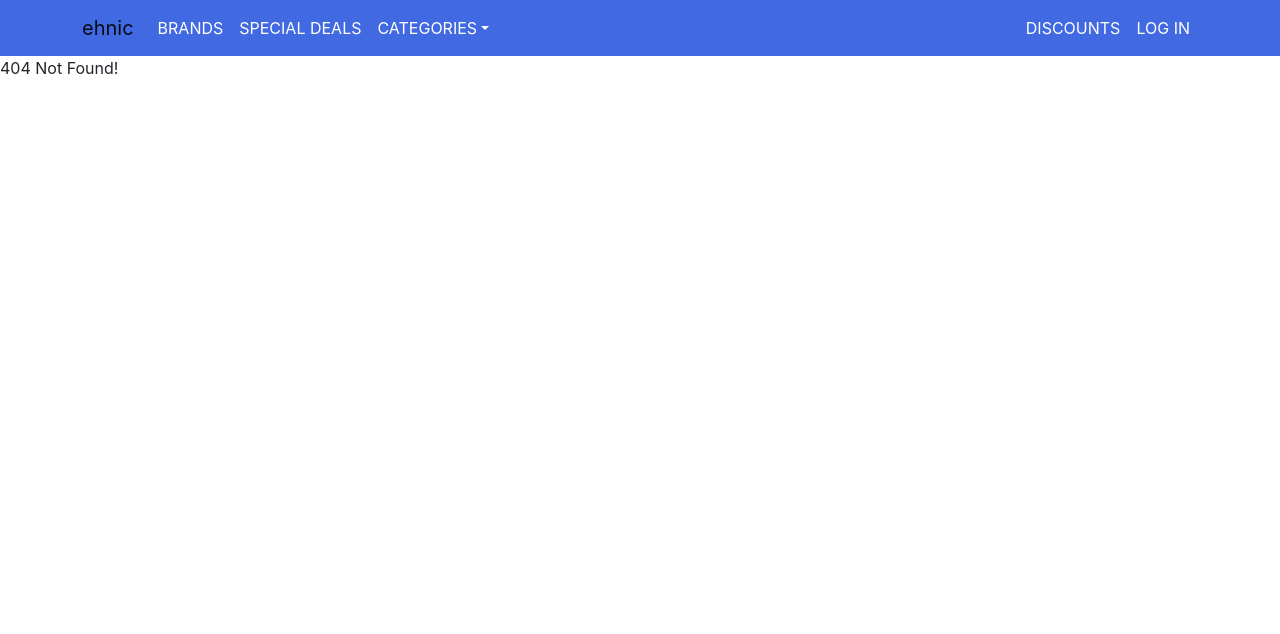
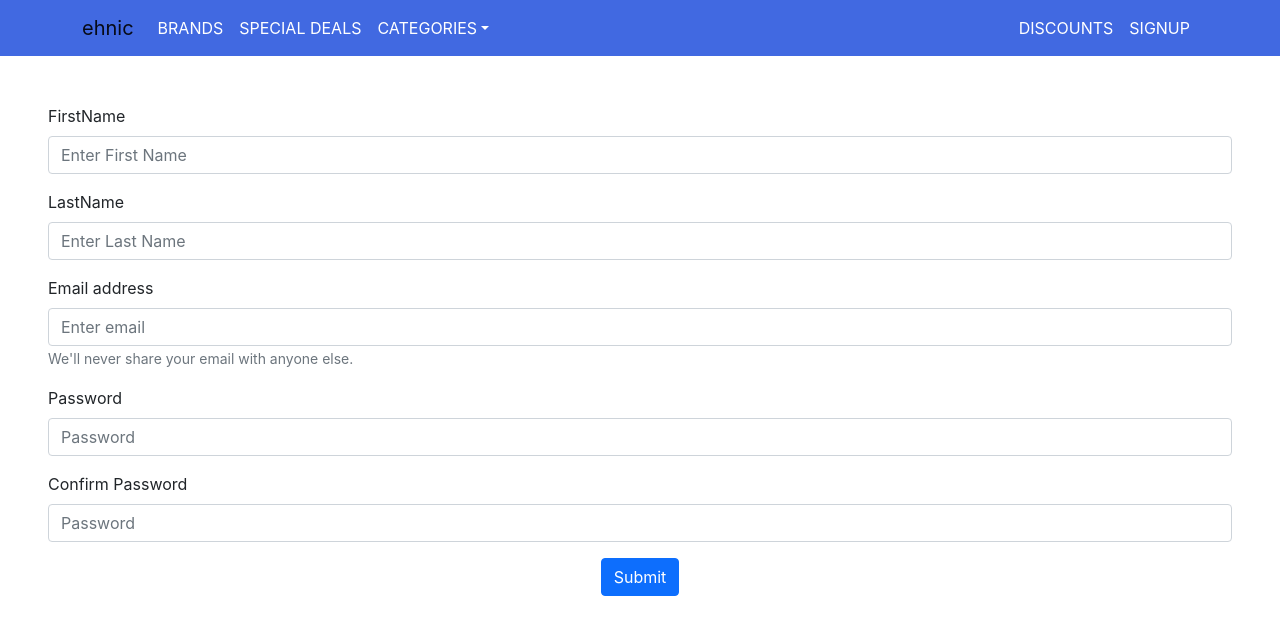
Before and after one commit to demonking15543/ethnic, a React (Create React App) app in the folder frontend/gui/: page /signup in a window 1280 px wide. Before the commit this address had no page. Shown: the top 634 px of the page. Built offline with nearby package versions, Linux system fonts and the light colour scheme.

Commit message:
signup form added

```diff
--- a/frontend/gui/src/App.js
+++ b/frontend/gui/src/App.js
@@ -3,6 +3,7 @@ import Header from './container/components/Header';
 import { BrowserRouter as Router, Switch, Route } from 'react-router-dom'; import "react-router-dom";
 import ProductList from './container/components/ProductList';
 import ProductDetail from './container/components/ProductDetail';
+import Registration from './container/components/Registration';
 
 function App() {
   return (
@@ -12,6 +13,7 @@ function App() {
       <Switch>
         <Route path="/" exact component={ProductList} />
         <Route path="/product/:productId" exact component={ProductDetail} />
+        <Route path="/signup" exact component={Registration} />
         <Route>404 Not Found!</Route>
       </Switch>
       </Router>
--- a/frontend/gui/src/container/components/Header.js
+++ b/frontend/gui/src/container/components/Header.js
@@ -2,7 +2,8 @@ import React from 'react'
 import  Navbar  from 'react-bootstrap/Navbar';
 import Container from 'react-bootstrap/Container';
 import Nav from 'react-bootstrap/Nav';
-import NavDropdown from 'react-bootstrap/NavDropdown'
+import NavDropdown from 'react-bootstrap/NavDropdown';
+import { Link  } from 'react-router-dom'
 
 const Header = () => {
     return (
@@ -25,9 +26,8 @@ const Header = () => {
     </Nav>
     <Nav>
       <Nav.Link href="#deets" className="Text-White">Discounts</Nav.Link>
-      <Nav.Link eventKey={2} href="#memes" className="Text-White">
-         Log In
-      </Nav.Link>
+      <Link to="/signup" data-rr-ui-event-key="2" className="Text-White nav-link">Signup</Link>
+
     </Nav>
   </Navbar.Collapse>
   </Container>
--- a/frontend/gui/src/container/components/Registration.js
+++ b/frontend/gui/src/container/components/Registration.js
@@ -1,61 +1,117 @@
 import React, { Component } from 'react'
+import Form from "react-bootstrap/Form";
+import Button from "react-bootstrap/Button";
+
+
 
 export default class Registration extends Component {
-    constructor(props) {
-        super(props)
+  constructor(props) {
+    super(props)
 
-        this.state = {
-            user:{
-                email:"",
-                username:"",
-                password:"",
-                name:{
-                    firstname:"",
-                    lastname:""
-                },
-                address:{
-                    city:"",
-                    street:"",
-                    number:"",
-                    zipcode:"",
-                    geoloaction:{
-                        lat: "",
-                        long:""
-                    }
-                },
-                phone: ""
-            },
-            formsubmitted:false,
-        }
-    }
+    this.state = {
+       firstname: "",
+       lastname: "",
+       email: "",
+       password: "",
+       confirmPassword:""
+    };
+    this.handleChange = this.handleChange.bind(this);
+    this.handleSubmit = this.handleSubmit.bind(this);
+
+  }
+  handleChange(e){
+    this.setState({[e.target.name]:e.target.value})
+  }
+  handleSubmit(e){
+    e.preventDefault();
+     if (this.state.password === this.state.confirmPassword){
+
+       this.setState({
+        firstname:"",
+        lastname: "",
+        email: "",
+        password:"",
+        confirmPassword:""
+       });
+
+        console.log(this.state)
+        console.log('Form has submitted');
+
+     }
+     else{
+       alert("Password and Confirm Password must be same");
+     }
+
+  }
+
 
 
 
     render() {
         return (
-            <div className="container">
-                <div className="row">
-                    <div className="col-4">
-                    <input type="email" value={email} name="email" onChange={(e) => { this.inputChange(e)} } className="form-control" placeholder="User email" />
-                        { submitted && this.state.errors.user.email.length > 0 &&  <span className='error'>{this.state.errors.user.email}</span>}
+            <Form onSubmit={this.handleSubmit}>
+              <div className="p-5">
+                <Form.Group className="mb-3" controlId="formBasicFirstName">
+                  <Form.Label>FirstName</Form.Label>
+                  <Form.Control type="text"
+                  name="firstname"
+                  value={this.state.firstname}
+                  onChange={this.handleChange}
+                  placeholder="Enter First Name" />
+                </Form.Group>
 
-                    </div>
-                    <div className="col-4">
-                    <input type="text" value={username} name="username" onChange={(e) => { this.inputChange(e)} } className="form-control" placeholder="Username" />
-                        { submitted && this.state.errors.user.username.length > 0 &&  <span className='error'>{this.state.errors.user.username}</span>}
+                <Form.Group className="mb-3" controlId="formBasicLastName">
+                  <Form.Label>LastName</Form.Label>
+                  <Form.Control type="text"
+                  name="lastname"
+                  value={this.state.lastname}
+                  onChange={this.handleChange}
 
-                    </div>
-                    <div className="col-4">
-                    <input type="password" value={password} name="password" onChange={(e) => { this.inputChange(e)} } className="form-control" placeholder="Password" />
-                        { submitted && this.state.errors.user.password.length > 0 &&  <span className='error'>{this.state.errors.user.password}</span>}
+                  placeholder="Enter Last Name" />
+                </Form.Group>
 
-                    </div>
+                <Form.Group className="mb-3" controlId="formBasicEmail">
+                  <Form.Label>Email address</Form.Label>
+                  <Form.Control type="email"
+                  name="email"
+                  value={this.state.email}
+                  onChange={this.handleChange}
 
-                </div>
+                   placeholder="Enter email" />
+                  <Form.Text className="text-muted">
+                    We'll never share your email with anyone else.
+                  </Form.Text>
+                </Form.Group>
+
+                <Form.Group className="mb-3" controlId="formBasicPassword">
+                  <Form.Label>Password</Form.Label>
+                  <Form.Control type="password"
+                    name="password"
+                  value={this.state.password}
+                  onChange={this.handleChange}
+
+                  placeholder="Password" />
+                </Form.Group>
 
 
+                <Form.Group className="mb-3" controlId="formBasicPasswordConfirm">
+                  <Form.Label>Confirm Password</Form.Label>
+                  <Form.Control type="password"
+                  name="confirmPassword"
+                  value={this.state.confirmPassword}
+                  onChange={this.handleChange}
 
-            </div>
+                  placeholder="Password" />
+                </Form.Group>
+
+                <div className="text-center">
+                   <Button variant="primary" type="submit">
+                     Submit
+                   </Button>
+                </div>
+              </div>
+
+    </Form>
         )
     }
 }
--- a/frontend/gui/src/container/redux/actions/ProductActions.js
+++ b/frontend/gui/src/container/redux/actions/ProductActions.js
@@ -22,9 +22,3 @@ export const removeSelectedProduct = () => {
 
     };
 };
-
-
-
-export const addUser =(user)=>{
-    return {type: ActionTypes.ADD_USER, payload:user};
-};
--- a/frontend/gui/src/container/redux/constans/ActionTypes.js
+++ b/frontend/gui/src/container/redux/constans/ActionTypes.js
@@ -3,14 +3,5 @@ export const ActionTypes = {
     SELECTED_PRODUCT : "SELECTED_PRODUCT",
     REMOVE_SELECTED_PRODUCTS: "REMOVE_SELECTED_PRODUCTS",
 
-    //For user
-
-
-    LOGIN: "LOGIN",
-    ADD_USER: "ADD_USER",
-    UPDATE_USER:"UPDATE_USER",
-    UPDATE_PROFILE_PICTURE:"UPDATE_PROFILE_PICTURE",
-    FORM_SUBMISSION_STATUS:"FORM_SUBMISSION_STATUS",
-
 
 }
--- a/frontend/gui/src/container/redux/reducers/ProductReducers.js
+++ b/frontend/gui/src/container/redux/reducers/ProductReducers.js
@@ -30,47 +30,3 @@ export const SelectedProductReducer = (state={}, { type, payload }) => {
     }
 
 }
-
-
-
-const initialUser = {
-    profile:{
-        email:"",
-        username:"",
-        password:"",
-        name:{
-            firstname:"",
-            lastname:""
-        },
-        address:{
-            city:"",
-            street:"",
-            number:"",
-            zipcode:"",
-            geoloaction:{
-                lat: "",
-                long:""
-            }
-        },
-        phone: ""
-    },
-    formsubmitted:false,
-}
-
-
-
-export const UserReducer = (state=initialUser, { type, payload }) => {
-    switch (type) {
-        case ActionTypes.ADD_USER:
-
-            return {
-                ...state,
-                profile:payload,
-                formsubmitted:false
-            };
-
-        default:
-            return state;
-    }
-
-};
--- a/frontend/gui/src/container/redux/reducers/index.js
+++ b/frontend/gui/src/container/redux/reducers/index.js
@@ -1,12 +1,11 @@
 import { combineReducers } from "redux";
-import { ProductReducer, SelectedProductReducer, UserReducer } from "./ProductReducers";
+import { ProductReducer, SelectedProductReducer } from "./ProductReducers";
 
 
 
 const reducers = combineReducers({
     allproducts:ProductReducer,
     product:SelectedProductReducer,
-    user:UserReducer,
 
 });
 
```
Also changed, not shown: frontend/gui/src/container/redux/actions/ProfileActions.js (added, +14 -0 lines).
